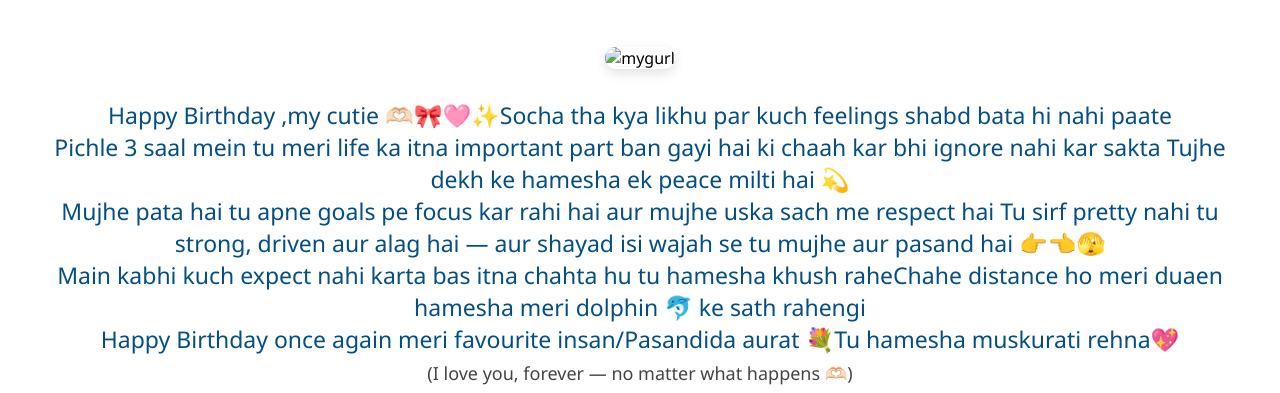
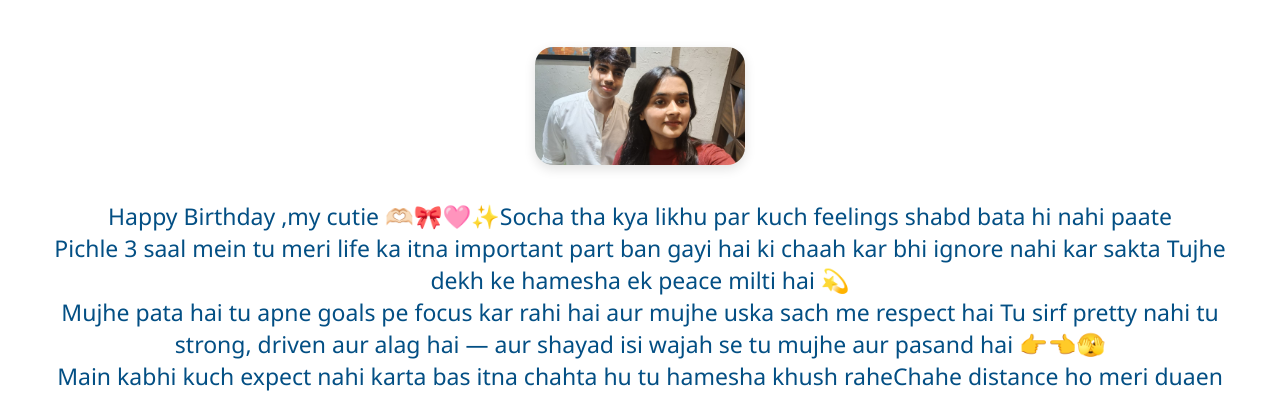
Before and after one commit to luckyL1103/my-website2, a plain HTML site: page index.html in a window 1280 px wide. Shown: the part 152-545 px from the top of the page. Drawn offline with Linux system fonts and the light colour scheme; the site is published under a folder, as on GitHub Pages, so addresses that start at the root find nothing.

Commit message:
Update index.html

```diff
--- a/index.html
+++ b/index.html
@@ -51,7 +51,7 @@
 <body>
     <div class="banner">
         <h1>Happy Birthday, <span style="color:#034f84">My Dolphin🐬</span></h1>
-        <img src="/mygurl.jpg" class="theme-img" alt="mygurl" height="">
+        <img src="mygurl.jpg" class="theme-img" alt="mygurl" height="">
         <div class="msg">
             Happy Birthday ,my cutie 🫶🏻🎀🩷✨Socha tha kya likhu par kuch feelings shabd bata hi nahi paate <br>
             Pichle 3 saal mein tu meri life ka itna important part ban gayi hai ki chaah kar bhi ignore nahi kar sakta Tujhe dekh ke hamesha ek peace milti hai 💫<br>
@@ -66,4 +66,5 @@
         </div>
     </div>
 </body>
+
 </html>
```
